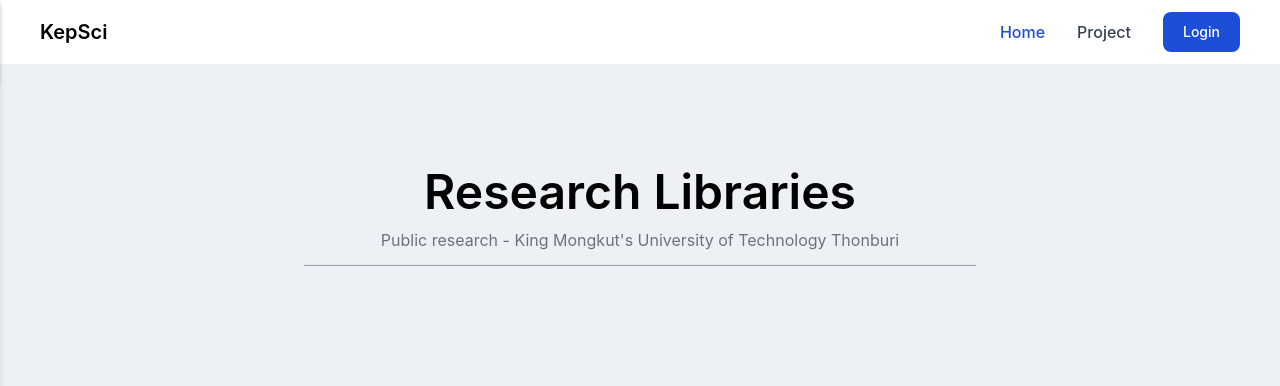
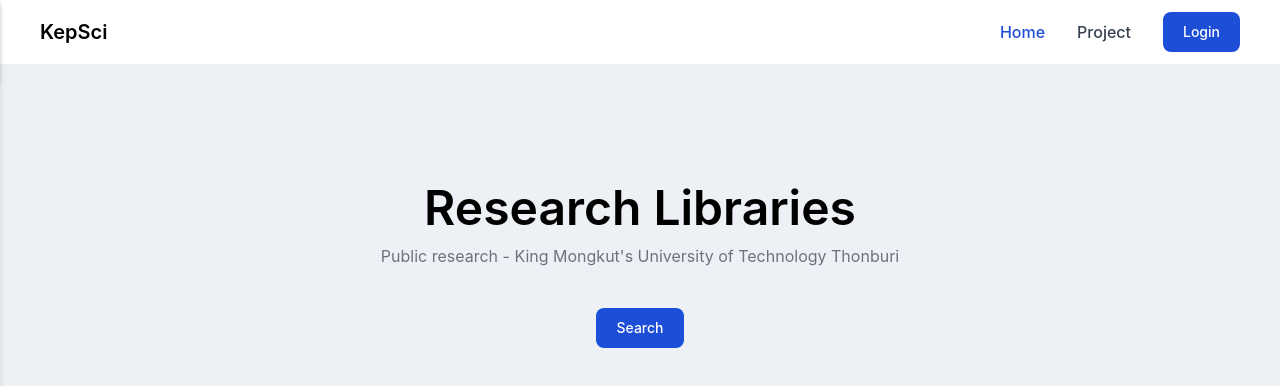
Before and after one commit to tententgc/KepSci, a Next.js app: page / in a window 1280 px wide. Shown: the top 386 px of the page. Built offline with nearby package versions, Linux system fonts and the light colour scheme.

Commit message:
Update index.js

```diff
--- a/pages/index.js
+++ b/pages/index.js
@@ -3,13 +3,13 @@ import Layout from '/components/layouts'
 export default function Home() {
   return (
     <Layout>
-      <div className='section'>
-        <p className='text-center mt-10 mb-3 text-5xl font-semibold'>Research Libraries</p>
+      <div className='section mb-10'>
+        <p className='text-center mt-14 mb-3 text-5xl font-semibold'>Research Libraries</p>
         <p className='text-center text-gray-500	'>Public research - King Mongkut's University of Technology Thonburi</p>
-        <hr className='max-w-2xl mx-auto my-3 bg-gray-400 h-0.5'></hr>
+        {/* <hr className='max-w-2xl sm:mx-5 md:mx-auto my-3 bg-gray-400 h-0.5'></hr> */}
       </div>
-      <div className='section'>
-
+      <div className='section flex justify-center'>
+        <button className='mx-auto text-white bg-blue-700 hover:bg-blue-800 focus:ring-4 focus:outline-none focus:ring-blue-300 font-medium rounded-lg text-sm px-5 py-2.5 text-center dark:bg-blue-600 dark:hover:bg-blue-700 dark:focus:ring-blue-800'>Search</button>
       </div>
     </Layout>
   )
```
